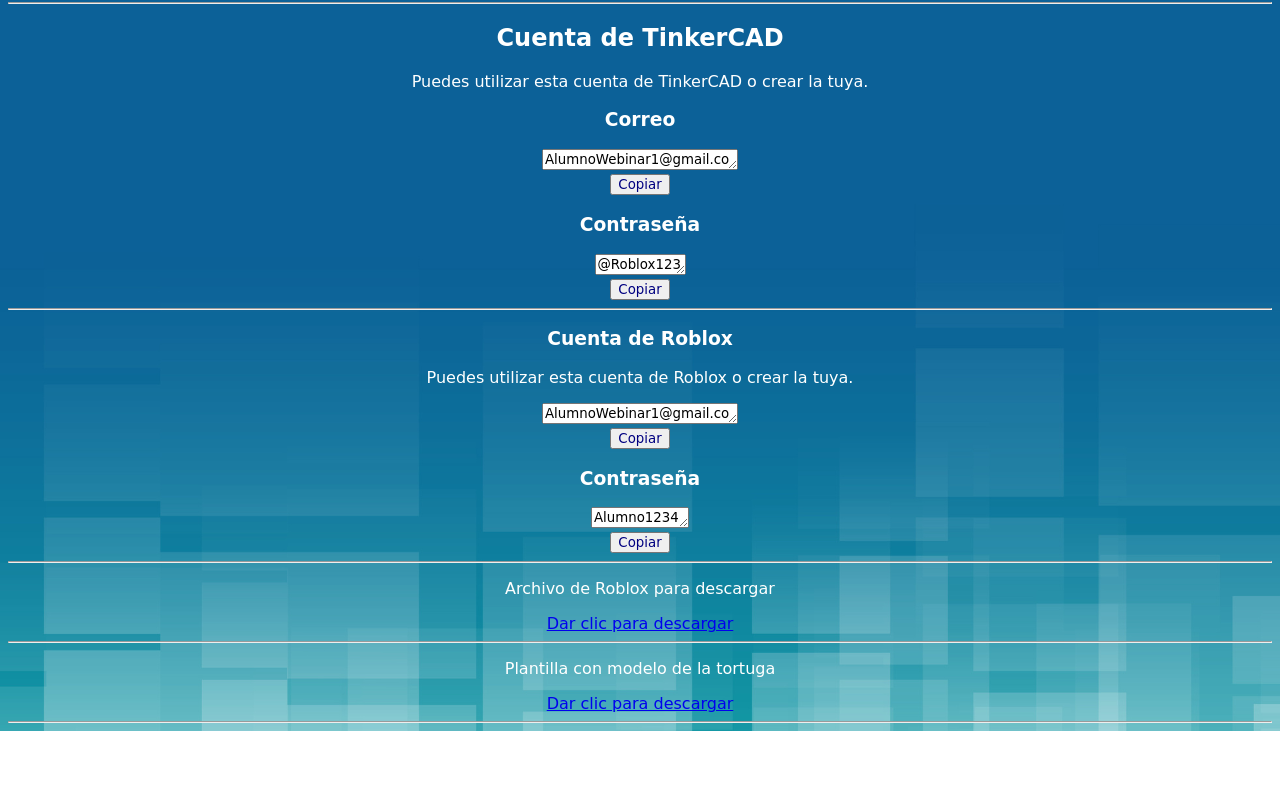
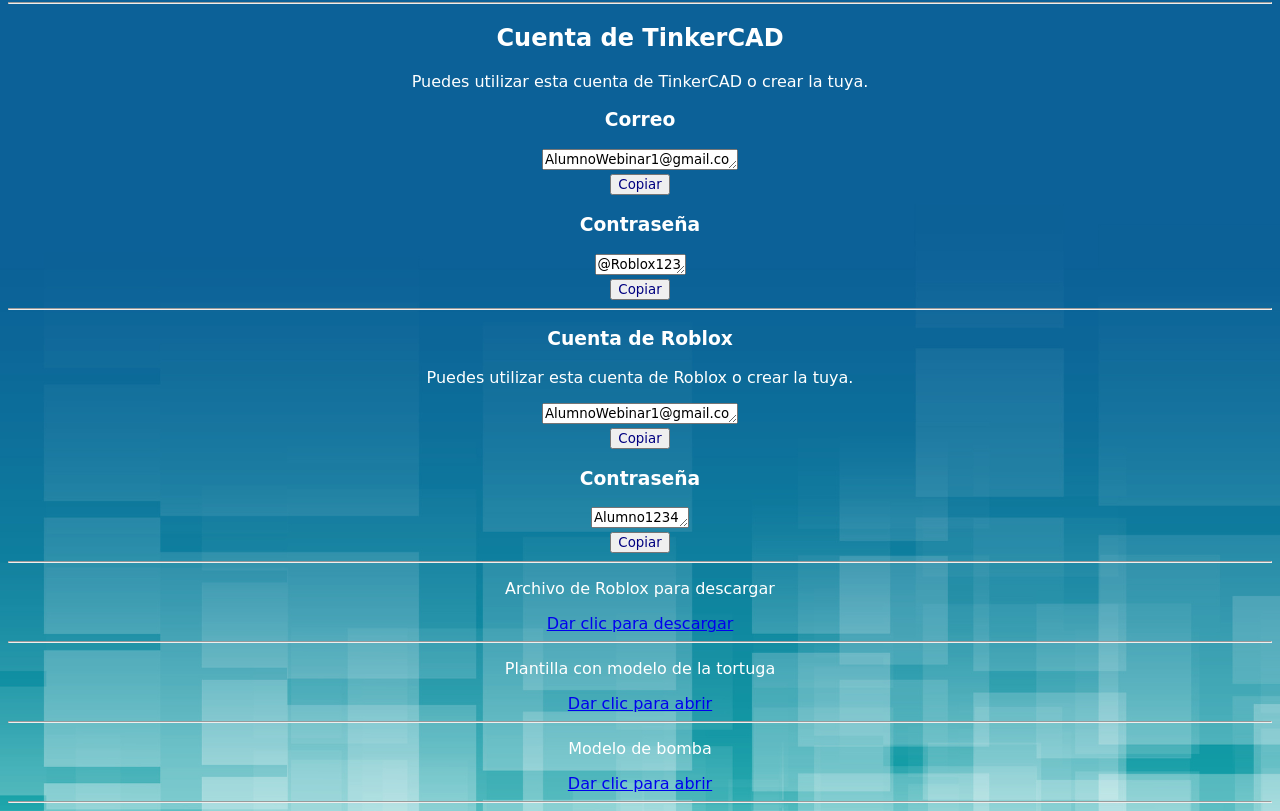
Before and after one commit to DanielaGMiranda/Material-Webina1, a plain HTML site: page index.html in a window 1280 px wide. Shown: the part 79-890 px from the top of the page. Before the commit the page ends 810 px from the top, so only its background shows below. Drawn offline with Linux system fonts and the light colour scheme; a web font is replaced by a local one.

Commit message:
Update index.html

```diff
--- a/index.html
+++ b/index.html
@@ -57,9 +57,11 @@ Alumno123456
     <br>
     <hr>
     <p>Plantilla con modelo de la tortuga</p>
-    <a href="https://www.tinkercad.com/codeblocks/3ZaAgZvR8lI">Dar clic para descargar</a>
+    <a href="https://www.tinkercad.com/codeblocks/3ZaAgZvR8lI">Dar clic para abrir</a>
     <hr>
-
+    <p>Modelo de bomba</p>
+    <a href="https://www.tinkercad.com/codeblocks/3h0O6oiHrHp">Dar clic para abrir</a>
+    <hr>
     </center>
 
 </body>
```
